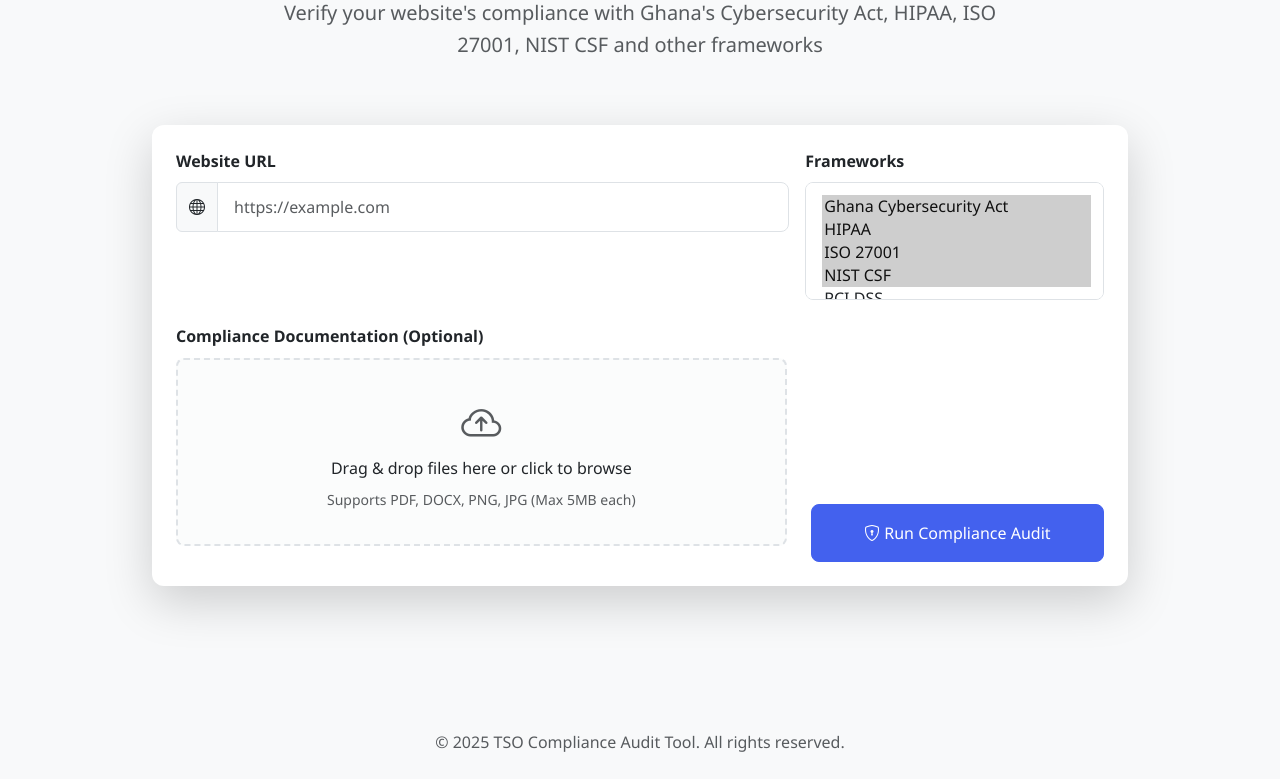
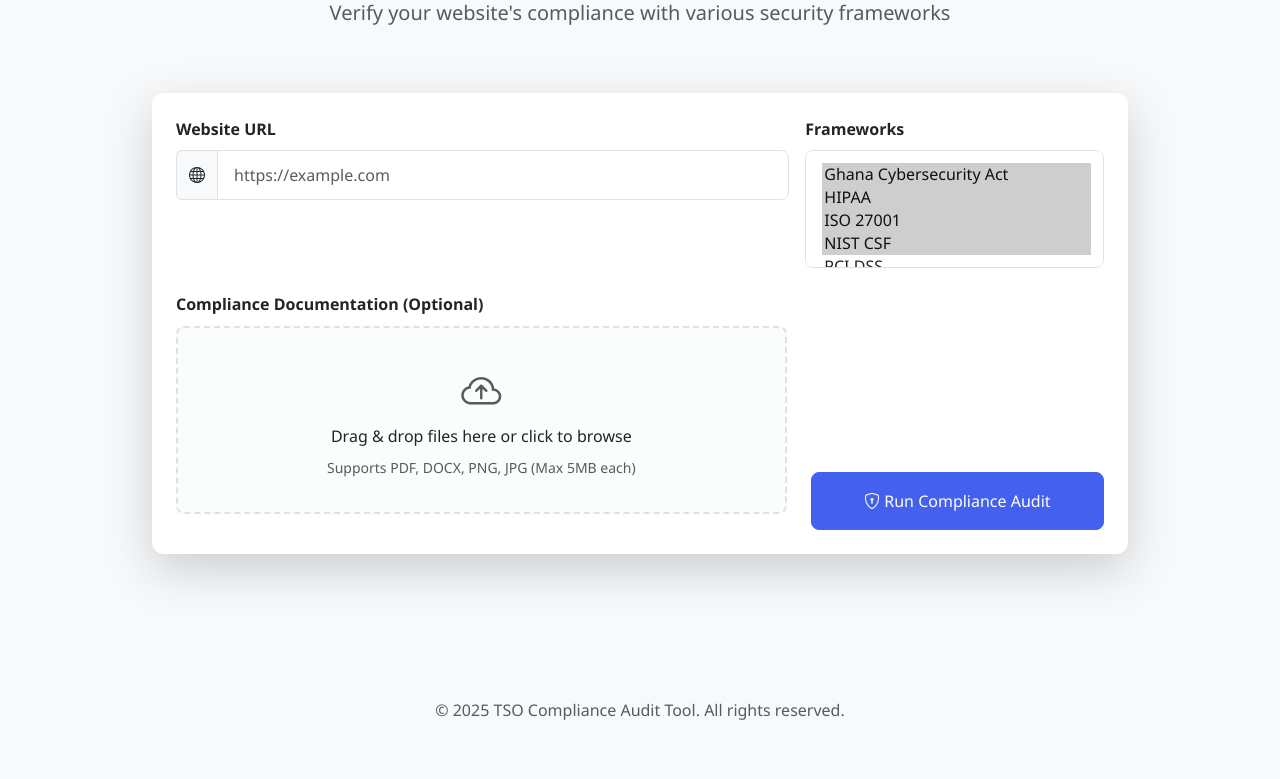
Before and after one commit to Yemofio/tso-compliance-tool, a plain HTML site: page index.html in a window 1280 px wide. Shown: the part 197-976 px from the top of the page. After the commit the page ends 944 px from the top, so only its background shows below. Drawn offline with nearby package versions, Linux system fonts and the light colour scheme.

Commit message:
Update index.html

```diff
--- a/index.html
+++ b/index.html
@@ -26,7 +26,7 @@
             <div class="col-lg-8 text-center">
                 <h1 class="display-5 fw-bold mb-3">Website Compliance Auditor</h1>
                 <p class="lead text-muted">
-                    Verify your website's compliance with Ghana's Cybersecurity Act, HIPAA, ISO 27001, NIST CSF and other frameworks
+                    Verify your website's compliance with various security frameworks
                 </p>
             </div>
         </div>
```
